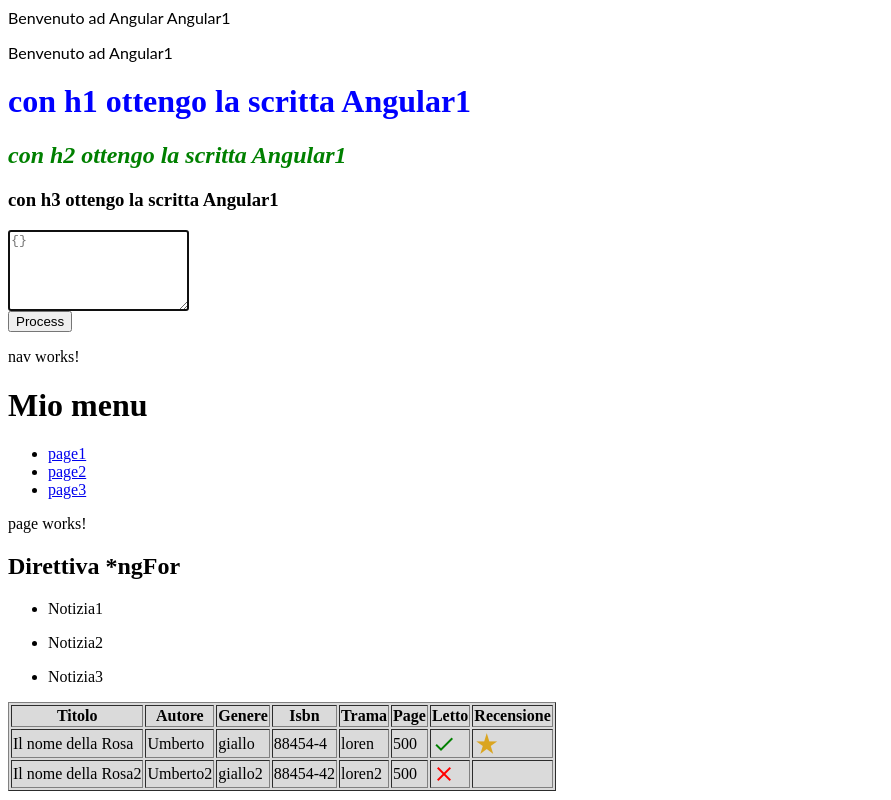
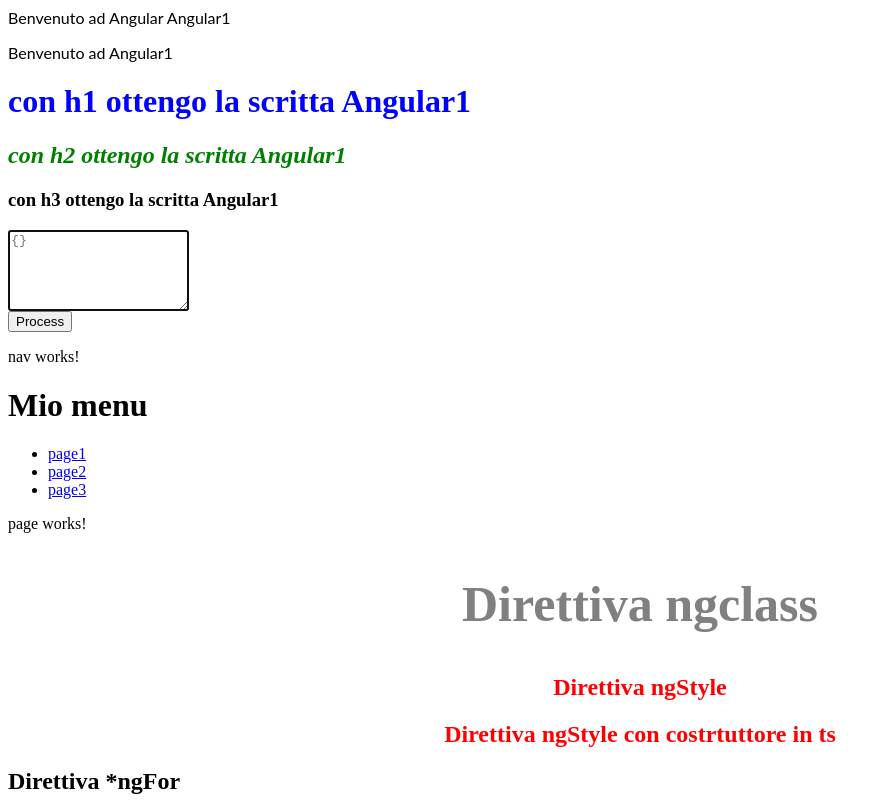
Before and after one commit to TikitakaMike83/VideoCorso, an Angular app: page / in a window 1280 px wide. Shown: the top 800 px of the page, without its empty margins (0-891 px from the left). Built offline with nearby package versions, Linux system fonts and the light colour scheme.

Commit message:
3 files modified

```diff
--- a/src/app/page/page.component.css
+++ b/src/app/page/page.component.css
@@ -19,3 +19,8 @@ td{
   font-size: 25px;
   width: auto;
 }
+.grey {
+  color:gray;
+  font-size: 50px;
+  text-align: center;
+}
--- a/src/app/page/page.component.html
+++ b/src/app/page/page.component.html
@@ -1,6 +1,12 @@
 <p>
 page works!
 </p>
+
+<h2 [ngClass]="grey" >Direttiva ngclass</h2>
+<!-- ngstyle essendo un oggetto possiamo aggiungere valri attributi-->
+<h2 [ngStyle]="{'color':'red','textAlign':'center'}" >Direttiva ngStyle</h2>
+<h2 [ngStyle]="myClass" >Direttiva ngStyle con costrtuttore in ts</h2>
+
 <h2>Direttiva *ngFor</h2>
 <ul>
   <li *ngFor="let notizia of news">
--- a/src/app/page/page.component.ts
+++ b/src/app/page/page.component.ts
@@ -33,7 +33,17 @@ books = [
     voto : 3
   },
 ];
-  constructor() { }
+
+grey:string;
+myClass: Object;
+red:string;
+
+// le variabili vanno semrpe instanziat eall'interno del construttore
+  constructor() {
+    this.grey = 'grey';
+    this.myClass = {'textAlign':'center','color':'red'};
+    this.red = 'red';
+  }
 
   ngOnInit() {
   }
```
